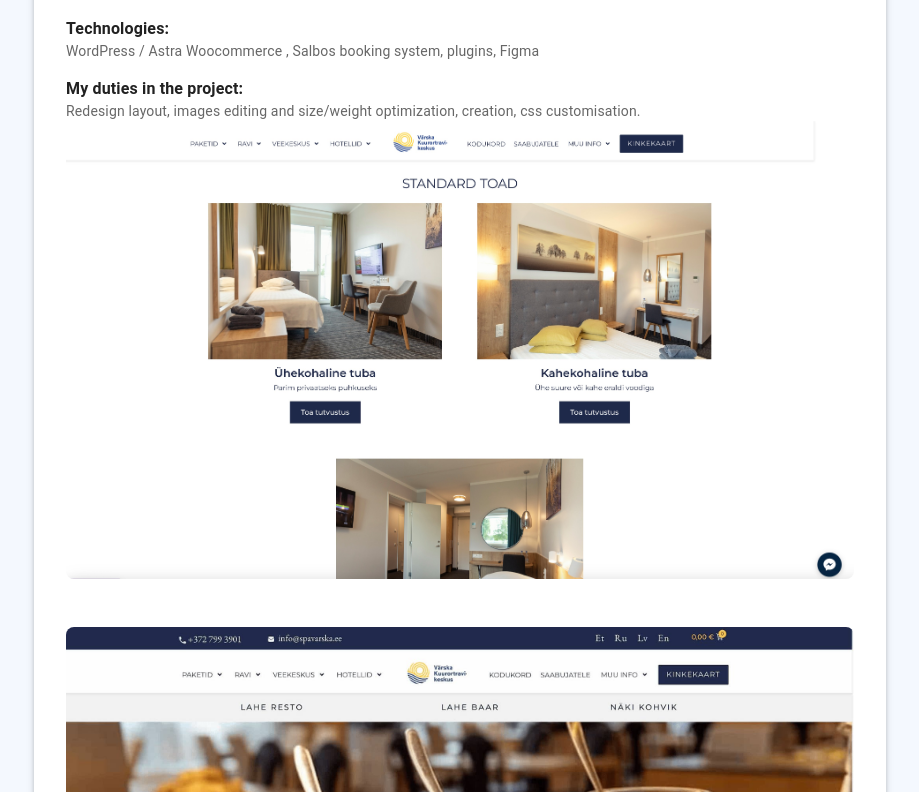
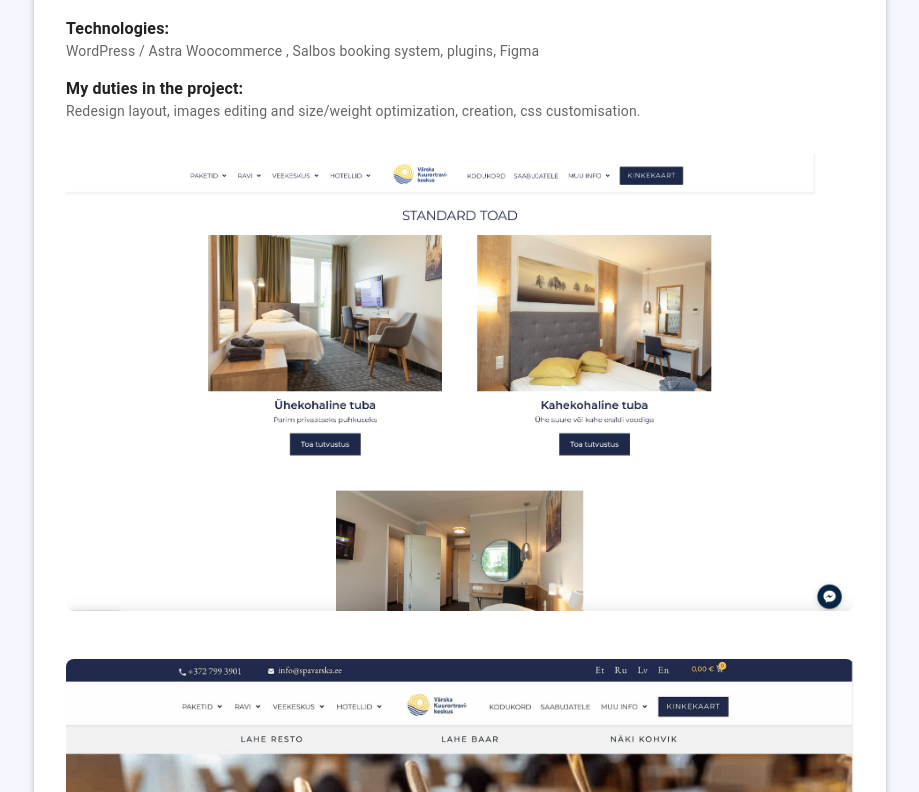
Before and after one commit to juliataro/portfolio-website, a React (Vite) app: page /projects/spavarska in a window 1280 px wide. Shown: the part 848-1640 px from the top of the page, without its empty margins (180-1099 px from the left). Built offline with nearby package versions, Linux system fonts and the light colour scheme.

Commit message:
Home page Hello change

```diff
--- a/src/HomePage.tsx
+++ b/src/HomePage.tsx
@@ -62,7 +62,7 @@ const designProjects = [
   },
   {
     image: img8,
-    name: "Others Print Design Projects",
+    name: "Other Print Design Projects",
     description:
       "Some print design projects over the different years with different clients",
     link: "https://www.behance.net/juliataro",
--- a/src/projects/peipsikaup.tsx
+++ b/src/projects/peipsikaup.tsx
@@ -87,7 +87,14 @@ const PeipsikaupProject: React.FC = () => {
               </Box>
 
               {/* ➕ Extra Images   */}
-              <Box sx={{ display: "flex", flexDirection: "column", gap: 2 }}>
+              <Box
+                sx={{
+                  display: "flex",
+                  flexDirection: "column",
+                  gap: 2,
+                  marginTop: "2rem",
+                }}
+              >
                 <CardMedia
                   component="img"
                   image={imgDetail1}
--- a/src/projects/spavarska.tsx
+++ b/src/projects/spavarska.tsx
@@ -106,7 +106,14 @@ const AlmarpuitProject: React.FC = () => {
               </Box>
 
               {/* ➕ Extra Images  */}
-              <Box sx={{ display: "flex", flexDirection: "column", gap: 2 }}>
+              <Box
+                sx={{
+                  display: "flex",
+                  flexDirection: "column",
+                  gap: 2,
+                  marginTop: "2rem",
+                }}
+              >
                 <CardMedia
                   component="img"
                   image={imgDetail1}
```
